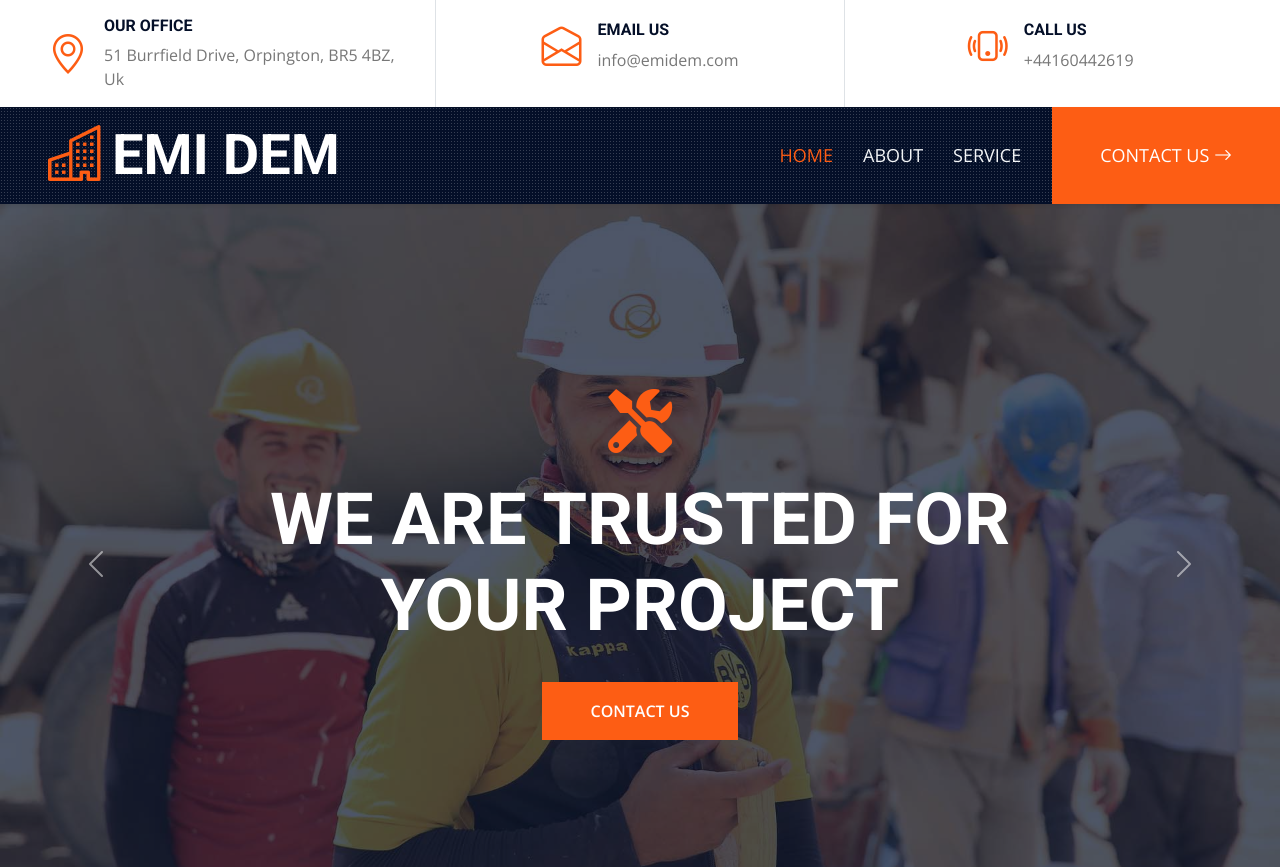
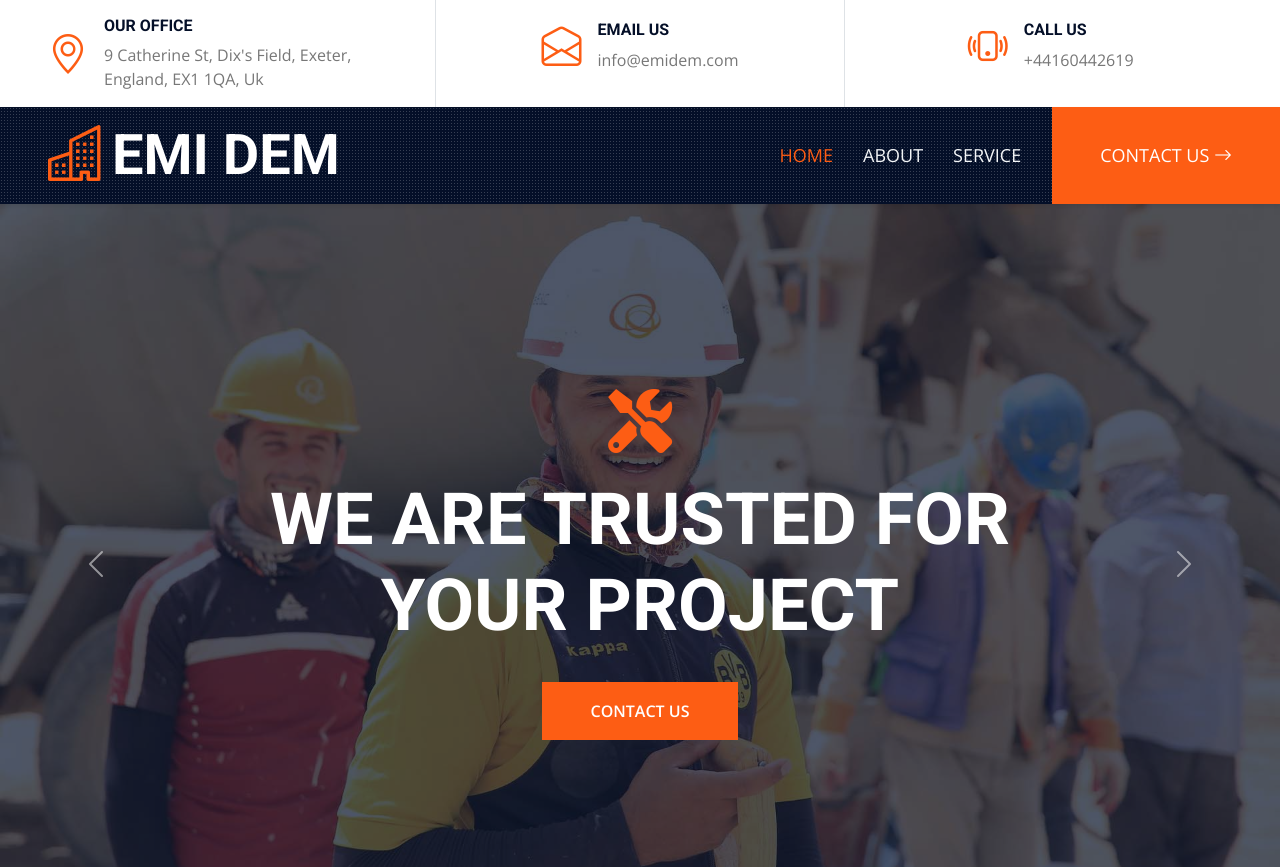
Before and after one commit to abdchafiecom/longlifeltd, a plain HTML site: page index.html in a window 1280 px wide. Shown: the top 867 px of the page. Drawn offline with nearby package versions, Linux system fonts and the light colour scheme.

Commit message:
Update index.html

```diff
--- a/index.html
+++ b/index.html
@@ -40,7 +40,7 @@
                     <i class="bi bi-geo-alt fs-1 text-primary me-3"></i>
                     <div class="text-start">
                         <h6 class="text-uppercase fw-bold">Our Office</h6>
-                        <span>51 Burrfield Drive, Orpington, BR5 4BZ, Uk</span>
+                        <span>9 Catherine St, Dix's Field, Exeter, England, EX1 1QA, Uk</span>
                     </div>
                 </div>
             </div>
```
